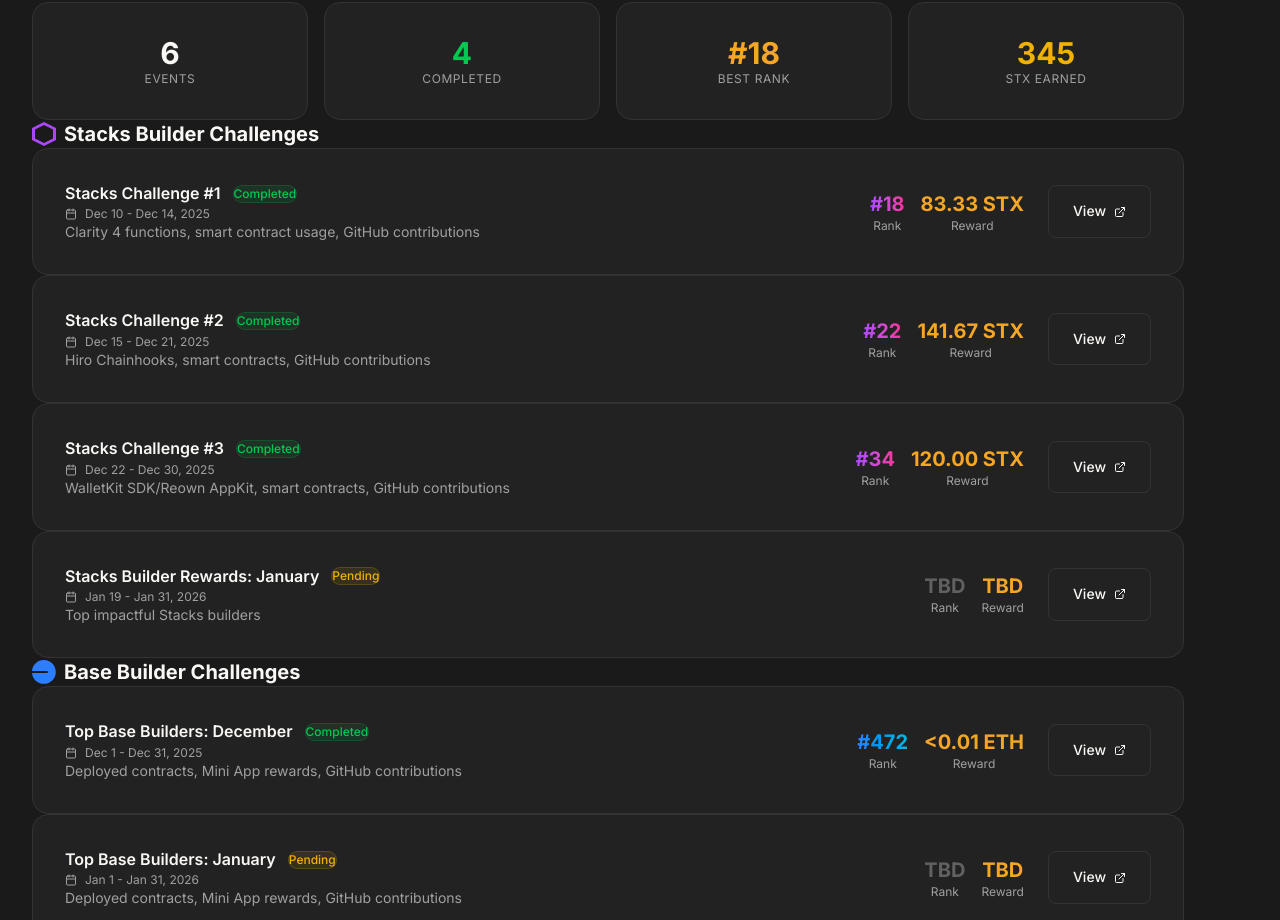
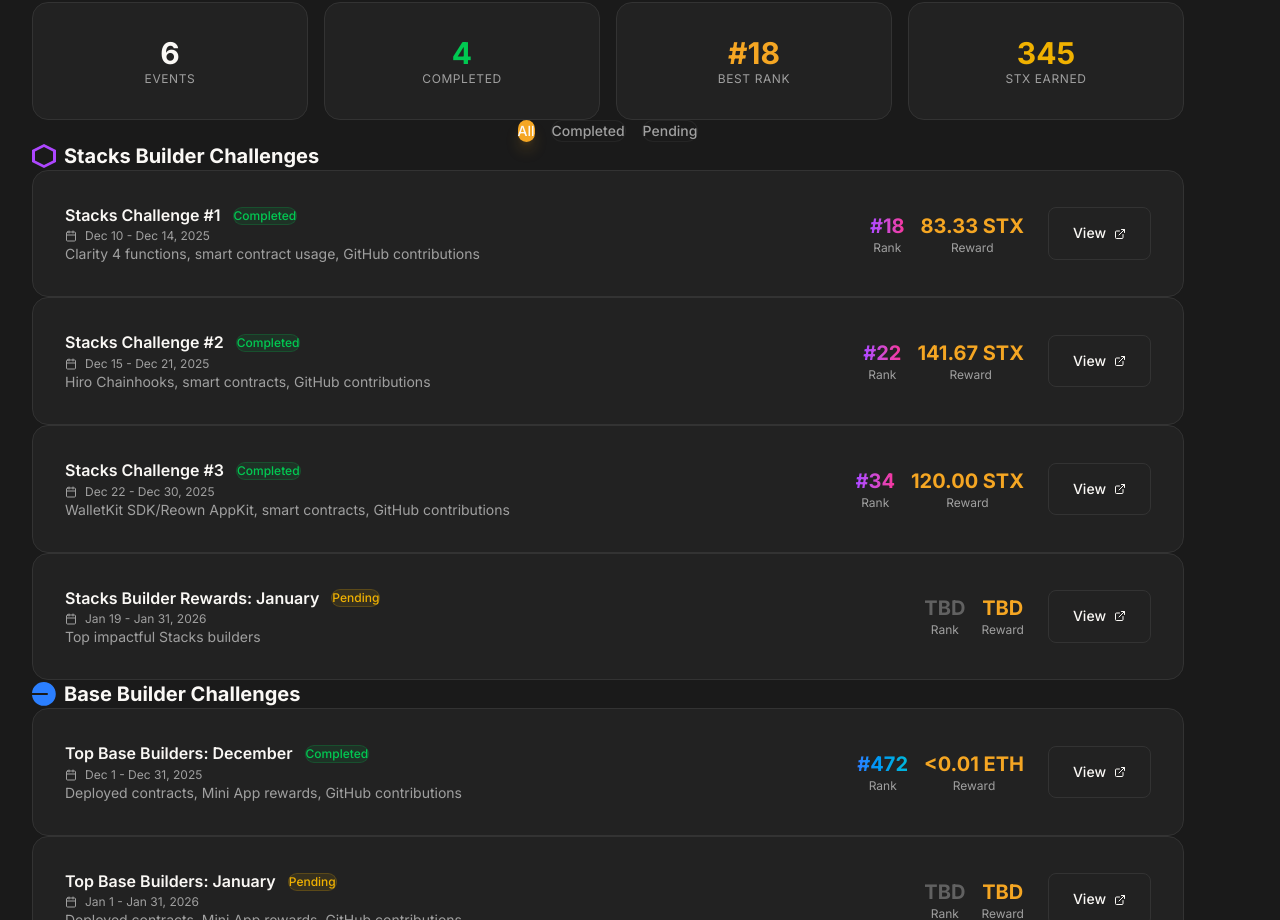
Before and after one commit to Earnwithalee7890/alee-asghar, a Next.js app: page / in a window 1280 px wide. Shown: the part 3580-4500 px from the top of the page. Built offline with nearby package versions, Linux system fonts and the light colour scheme.

Commit message:
feat(events): add status filter to builder events

```diff
--- a/src/components/BuilderEvents.tsx
+++ b/src/components/BuilderEvents.tsx
@@ -1,5 +1,6 @@
 "use client";
 
+import { useState } from "react";
 import { Trophy, ExternalLink, Award, TrendingUp, Calendar, Gift, ArrowRight, Sparkles } from "lucide-react";
 import Link from "next/link";
 
@@ -71,6 +72,7 @@
 ];
 
 export default function BuilderEvents() {
+    const [filter, setFilter] = useState<"all" | "completed" | "pending">("all");
     const totalStxRewards = stacksEvents
         .filter(e => e.status === "completed")
         .reduce((sum, e) => sum + parseFloat(e.reward.replace(" STX", "")), 0);
@@ -107,9 +109,25 @@
                     </div>
                 </div>
 
+                {/* Filter Controls */}
+                <div className="flex justify-center gap-4 mb-12">
+                    {["all", "completed", "pending"].map((f) => (
+                        <button
+                            key={f}
+                            onClick={() => setFilter(f as any)}
+                            className={`px-4 py-2 rounded-full text-sm font-medium transition-all ${filter === f
+                                ? "bg-accent text-accent-foreground shadow-lg shadow-accent/25"
+                                : "bg-background/50 text-muted-foreground hover:text-foreground hover:bg-background border border-border/50"
+                                }`}
+                        >
+                            {f.charAt(0).toUpperCase() + f.slice(1)}
+                        </button>
+                    ))}
+                </div>
+
                 {/* Stacks Events */}
                 <div className="mb-16">
-                    <div className="flex items-center gap-2 mb-12 mt-16">
+                    <div className="flex items-center gap-2 mb-12 mt-8">
                         <svg className="w-6 h-6 text-purple-500" viewBox="0 0 40 40" fill="currentColor">
                             <path d="M20 0L0 10v20l20 10 20-10V10L20 0zm0 5l15 7.5v15L20 35l-15-7.5v-15L20 5z" />
                         </svg>
@@ -117,7 +135,9 @@
                     </div>
 
                     <div className="space-y-4">
-                        {stacksEvents.map((event, index) => (
+                        {stacksEvents
+                            .filter(e => filter === "all" || e.status === filter)
+                            .map((event, index) => (
                                 <div key={index} className="modern-card group hover:border-purple-500/30 transition-all">
                                     <div className="flex flex-col md:flex-row md:items-center justify-between gap-4">
                                         {/* Left: Event Info */}
@@ -177,7 +197,7 @@
 
                 {/* Base Events */}
                 <div className="mb-16">
-                    <div className="flex items-center gap-2 mb-12 mt-16">
+                    <div className="flex items-center gap-2 mb-12 mt-8">
                         <svg className="w-6 h-6 text-blue-500" viewBox="0 0 111 111" fill="none">
                             <path d="M54.921 110.034C85.359 110.034 110.034 85.402 110.034 55.017C110.034 24.6319 85.359 0 54.921 0C26.0432 0 2.35281 22.1714 0 50.3923H72.8467V59.6416H0C2.35281 87.8625 26.0432 110.034 54.921 110.034Z" fill="currentColor" />
                         </svg>
@@ -185,7 +205,9 @@
                     </div>
 
                     <div className="space-y-4">
-                        {baseEvents.map((event, index) => (
+                        {baseEvents
+                            .filter(e => filter === "all" || e.status === filter)
+                            .map((event, index) => (
                                 <div key={index} className="modern-card group hover:border-blue-500/30 transition-all">
                                     <div className="flex flex-col md:flex-row md:items-center justify-between gap-4">
                                         {/* Left: Event Info */}
```
Lines whose indentation alone changed are shown as unchanged.
